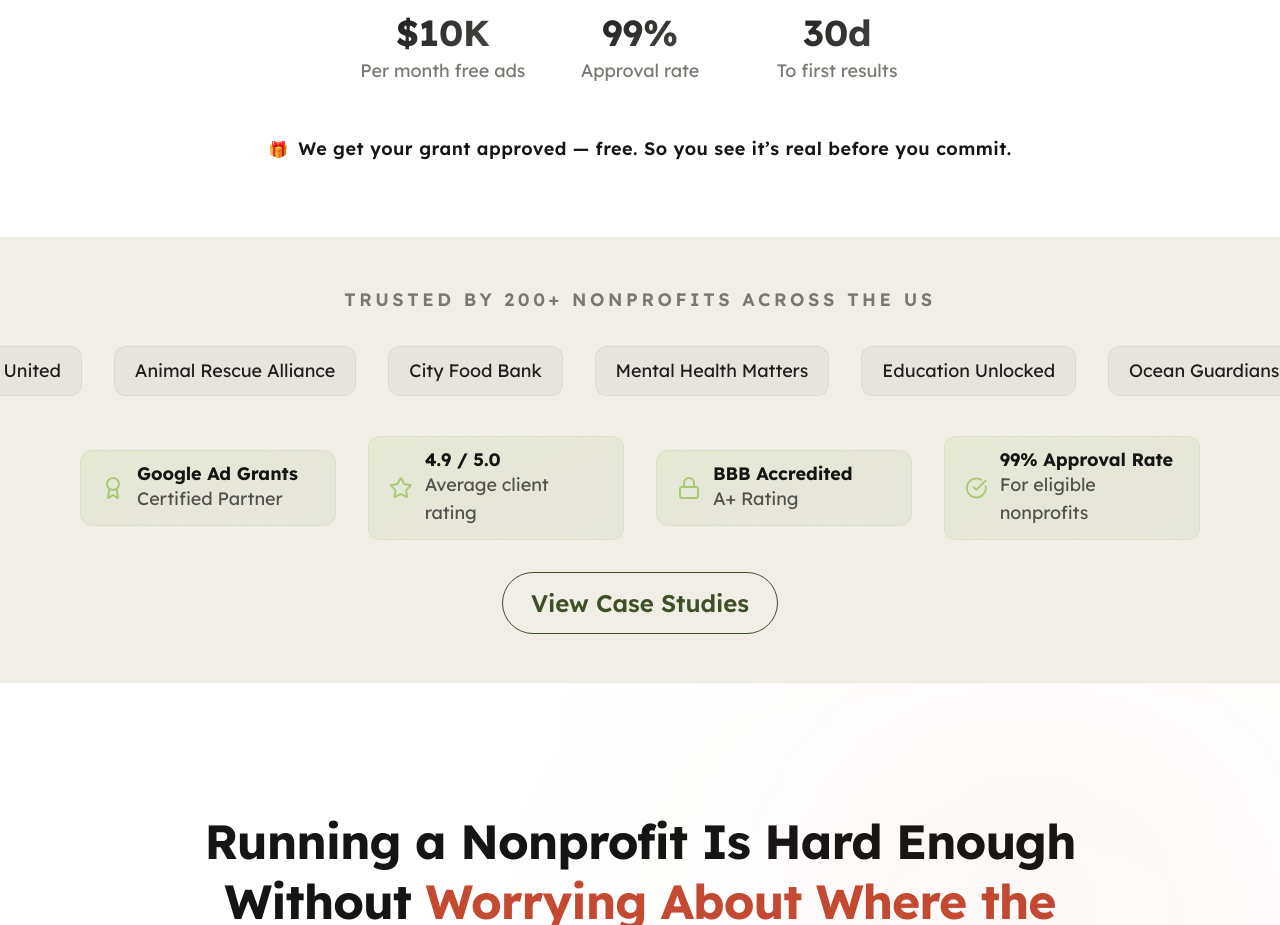
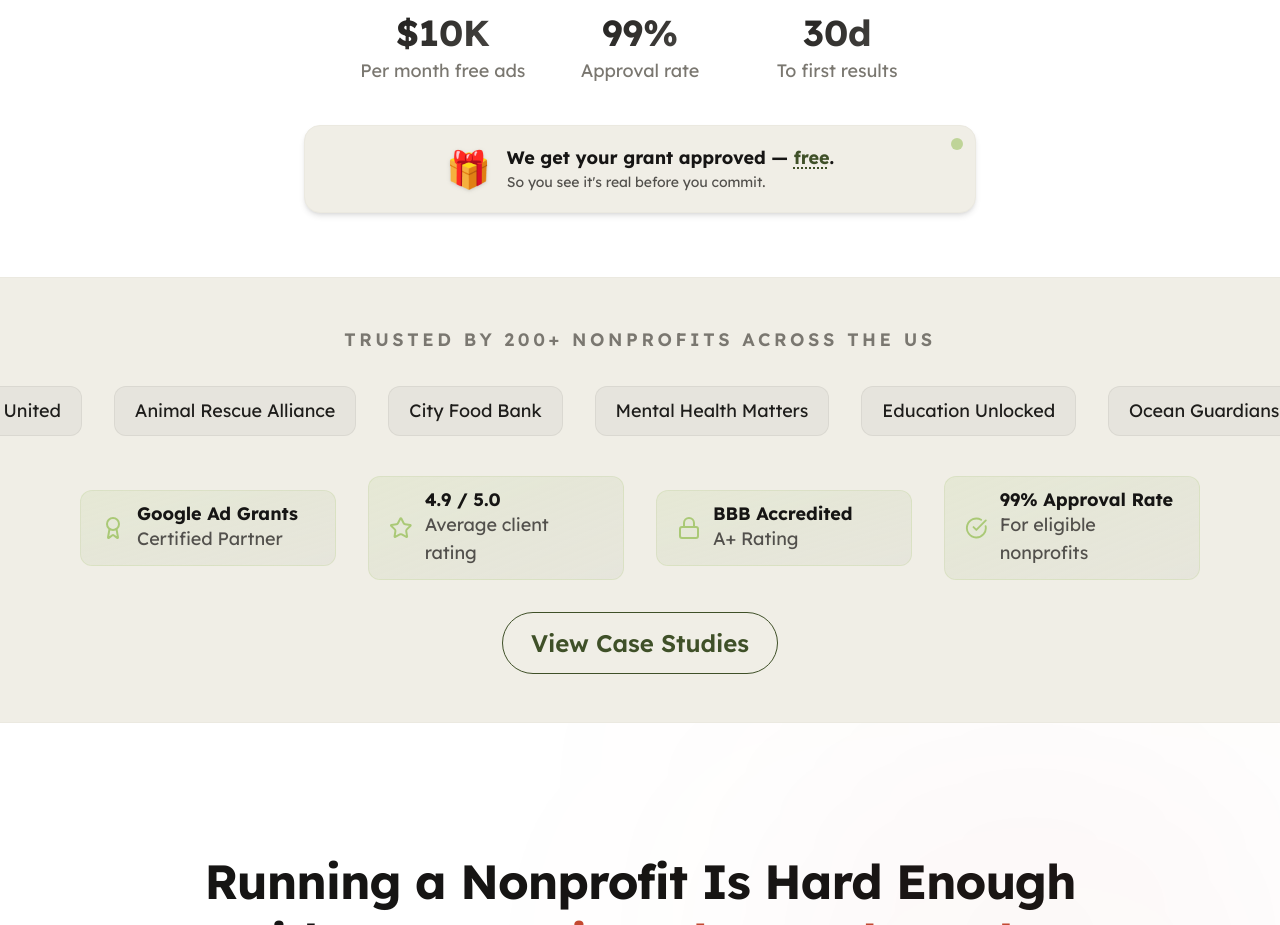
Before and after one commit to Lusiy321/alina-lend, a React (Vite) app: page / in a window 1280 px wide. Shown: the part 900-1825 px from the top of the page. Built offline with nearby package versions, Linux system fonts and the light colour scheme; a web font is replaced by a local one.

Commit message:
logo fix

```diff
--- a/src/components/Hero.jsx
+++ b/src/components/Hero.jsx
@@ -195,12 +195,38 @@
                 </div>
               </AnimItem>
             </div>
-            <div className="flex items-center gap-2.5 px-5 py-2.5 sm:w-auto justify-center">
-              <span>🎁</span>
-              <span className="text-[#161514] text-xs sm:text-lg font-semibold tracking-wide">
-                We get your grant approved — free. So you see it’s real before
-                you commit.
-              </span>
+            <div className="flex justify-center w-full">
+              <div className="relative flex flex-row items-center justify-center gap-4 w-full max-w-2xl px-6 py-5 rounded-2xl bg-[#f0eee6] border border-[#ebe9e0] shadow-md overflow-hidden">
+                {/* Pulsing dot */}
+                <span className="absolute top-3 right-3 flex h-3 w-3">
+                  <span className="animate-ping absolute inline-flex h-full w-full rounded-full bg-emerald-500 opacity-40" />
+                  <span className="relative inline-flex rounded-full h-3 w-3 bg-emerald-500 opacity-70" />
+                </span>
+                <span className="text-4xl leading-none select-none drop-shadow">
+                  🎁
+                </span>
+                <div className="flex flex-col text-left">
+                  <span className="text-[#161514] text-sm sm:text-lg font-bold leading-snug">
+                    We get your grant approved —{" "}
+                    <a
+                      href="#contact-form"
+                      onClick={(e) => {
+                        e.preventDefault();
+                        document
+                          .querySelector("#contact-form")
+                          ?.scrollIntoView({ behavior: "smooth" });
+                      }}
+                      className="text-emerald-700 underline underline-offset-4 decoration-dotted hover:text-emerald-900 transition-colors cursor-pointer"
+                    >
+                      free
+                    </a>
+                    .
+                  </span>
+                  <span className="text-[#52504C] text-xs sm:text-sm font-normal leading-snug mt-0.5">
+                    So you see it&apos;s real before you commit.
+                  </span>
+                </div>
+              </div>
             </div>
           </div>
         </AnimSection>
```
